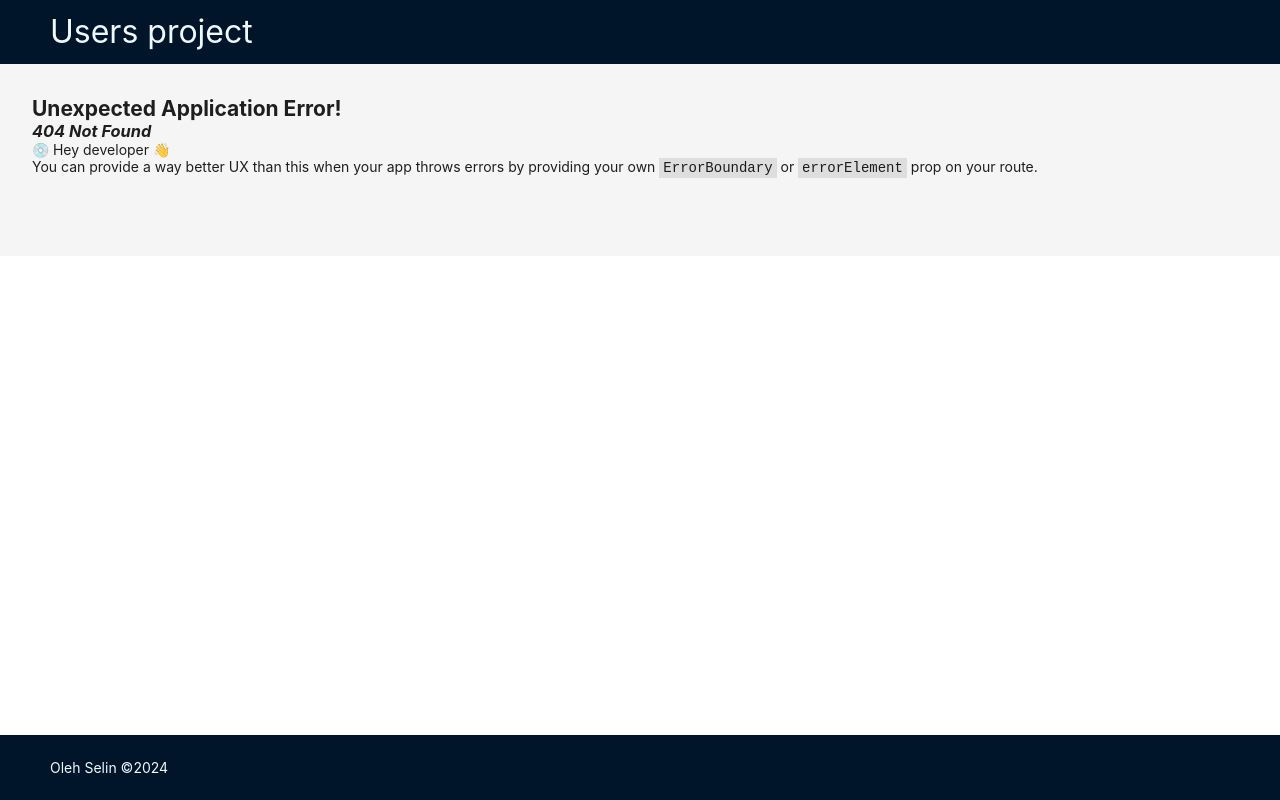
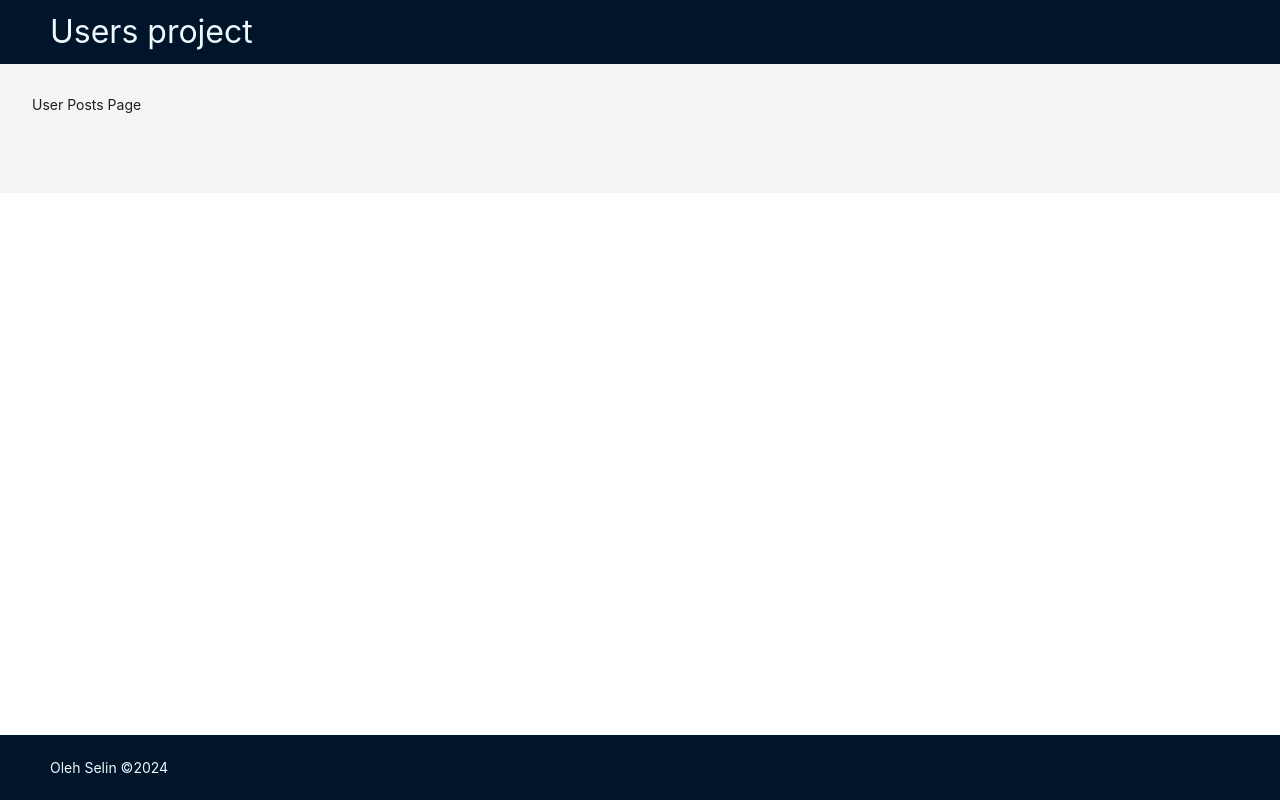
Before and after one commit to IgorSelin/OlehsProject, a React (Create React App) app: page /posts/1 in a window 1280 px wide. Before the commit this address had no page. Built offline with nearby package versions, Linux system fonts and the light colour scheme.

Commit message:
added template for user posts page

```diff
--- a/src/constants/router.tsx
+++ b/src/constants/router.tsx
@@ -1,6 +1,7 @@
 import { createBrowserRouter } from "react-router-dom";
 import UsersPage from "../pages/UsersPage";
 import UserPage from "../pages/UserPage";
+import UserPostsPage from "../pages/UserPostsPage";
 
 export const router = createBrowserRouter([
   {
@@ -11,4 +12,8 @@ export const router = createBrowserRouter([
     path: "/users/:id",
     element: <UserPage />,
   },
+  {
+    path: "/posts/:id",
+    element: <UserPostsPage />,
+  },
 ]);
--- /dev/null
+++ b/src/pages/UserPostsPage/index.tsx
@@ -0,0 +1,5 @@
+const UserPostsPage = () => {
+  return <div>User Posts Page</div>;
+};
+
+export default UserPostsPage;
```
